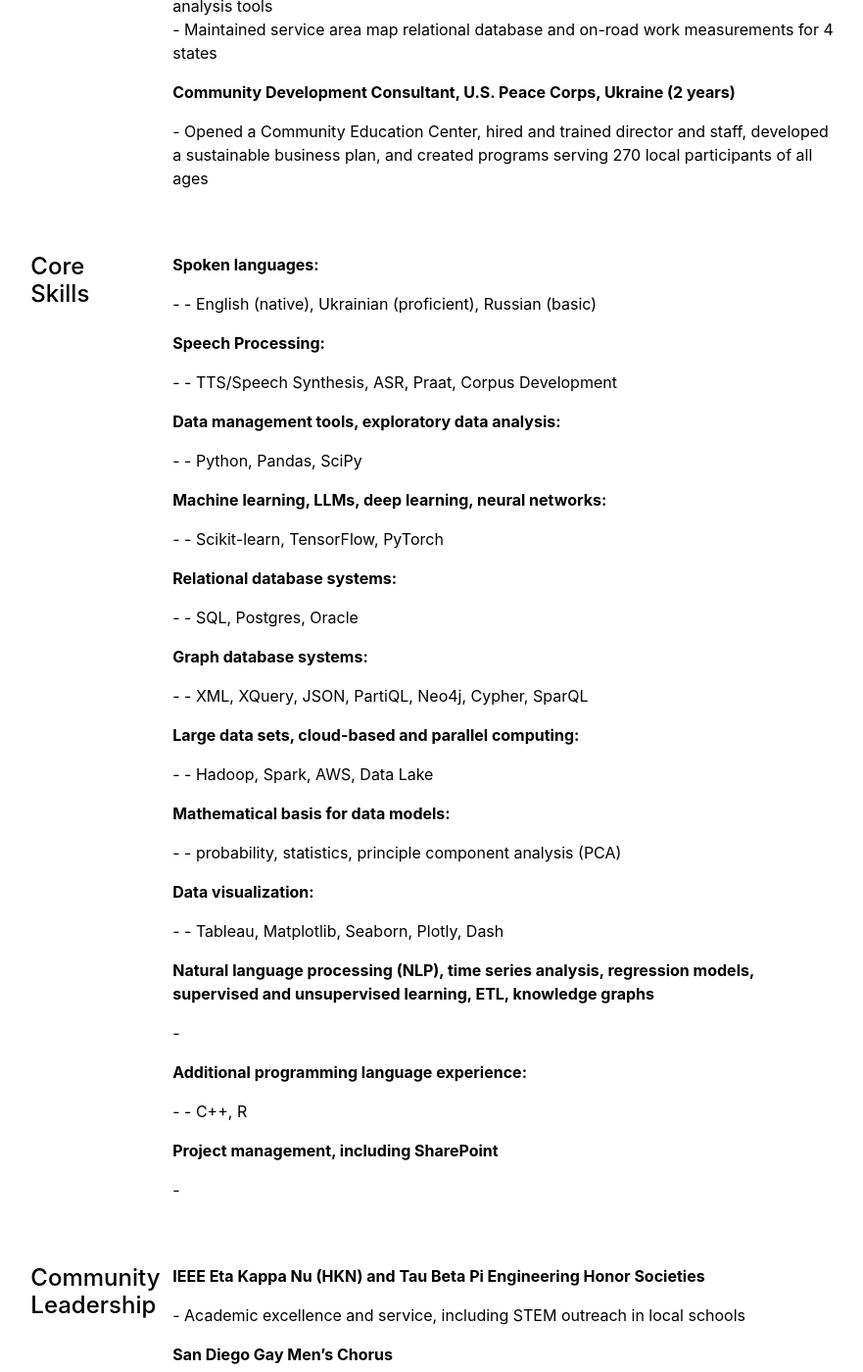
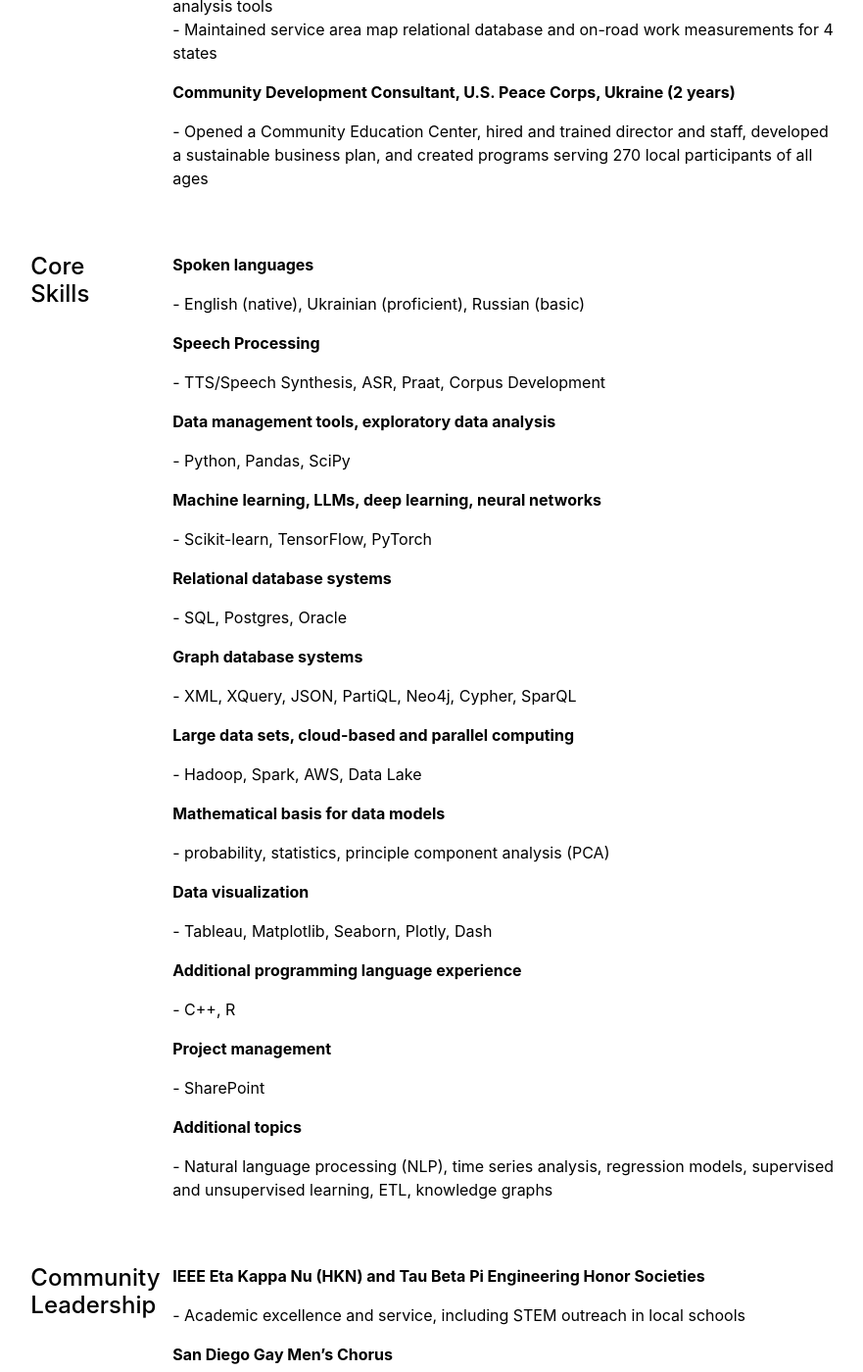
Before and after one commit to speakingofdata/speakingofdata.github.io, a Jekyll site: the page built from about.md, in a window 1280 px wide and 1400 px high, scrolled down 603 px. Shown: the whole window at 98% size, without its empty margins (198-1079 px from the left). Built offline with Jekyll 4.4.1, drawn with Linux system fonts in a browser that asks for light colours.

Commit message:
Update skills.yml

```diff
--- a/_data/about/skills.yml
+++ b/_data/about/skills.yml
@@ -1,33 +1,35 @@
-- title: 'Spoken languages:'
-  description: '- English (native), Ukrainian (proficient), Russian (basic)'
+- title: 'Spoken languages'
+  description: 'English (native), Ukrainian (proficient), Russian (basic)'
 
-- title: 'Speech Processing:'
-  description: '- TTS/Speech Synthesis, ASR, Praat, Corpus Development'
+- title: 'Speech Processing'
+  description: 'TTS/Speech Synthesis, ASR, Praat, Corpus Development'
 
-- title: 'Data management tools, exploratory data analysis:'
-  description: '- Python, Pandas, SciPy'
+- title: 'Data management tools, exploratory data analysis'
+  description: 'Python, Pandas, SciPy'
 
-- title: 'Machine learning, LLMs, deep learning, neural networks:'
-  description: '- Scikit-learn, TensorFlow, PyTorch'
+- title: 'Machine learning, LLMs, deep learning, neural networks'
+  description: 'Scikit-learn, TensorFlow, PyTorch'
 
-- title: 'Relational database systems:'
-  description: '- SQL, Postgres, Oracle'
+- title: 'Relational database systems'
+  description: 'SQL, Postgres, Oracle'
 
-- title: 'Graph database systems:'
-  description: '- XML, XQuery, JSON, PartiQL, Neo4j, Cypher, SparQL'
+- title: 'Graph database systems'
+  description: 'XML, XQuery, JSON, PartiQL, Neo4j, Cypher, SparQL'
 
-- title: 'Large data sets, cloud-based and parallel computing:'
-  description: '- Hadoop, Spark, AWS, Data Lake'
+- title: 'Large data sets, cloud-based and parallel computing'
+  description: 'Hadoop, Spark, AWS, Data Lake'
 
-- title: 'Mathematical basis for data models:'
-  description: '- probability, statistics, principle component analysis (PCA)'
+- title: 'Mathematical basis for data models'
+  description: 'probability, statistics, principle component analysis (PCA)'
 
-- title: 'Data visualization:'
-  description: '- Tableau, Matplotlib, Seaborn, Plotly, Dash'
+- title: 'Data visualization'
+  description: 'Tableau, Matplotlib, Seaborn, Plotly, Dash'
 
-- title: 'Natural language processing (NLP), time series analysis, regression models, supervised and unsupervised learning, ETL, knowledge graphs'
+- title: 'Additional programming language experience'
+  description: 'C++, R'
 
-- title: 'Additional programming language experience:'
-  description: '- C++, R'
+- title: 'Project management'
+  description: 'SharePoint'
 
-- title: 'Project management, including SharePoint'
+- title: 'Additional topics'
+  description: 'Natural language processing (NLP), time series analysis, regression models, supervised and unsupervised learning, ETL, knowledge graphs'
```
